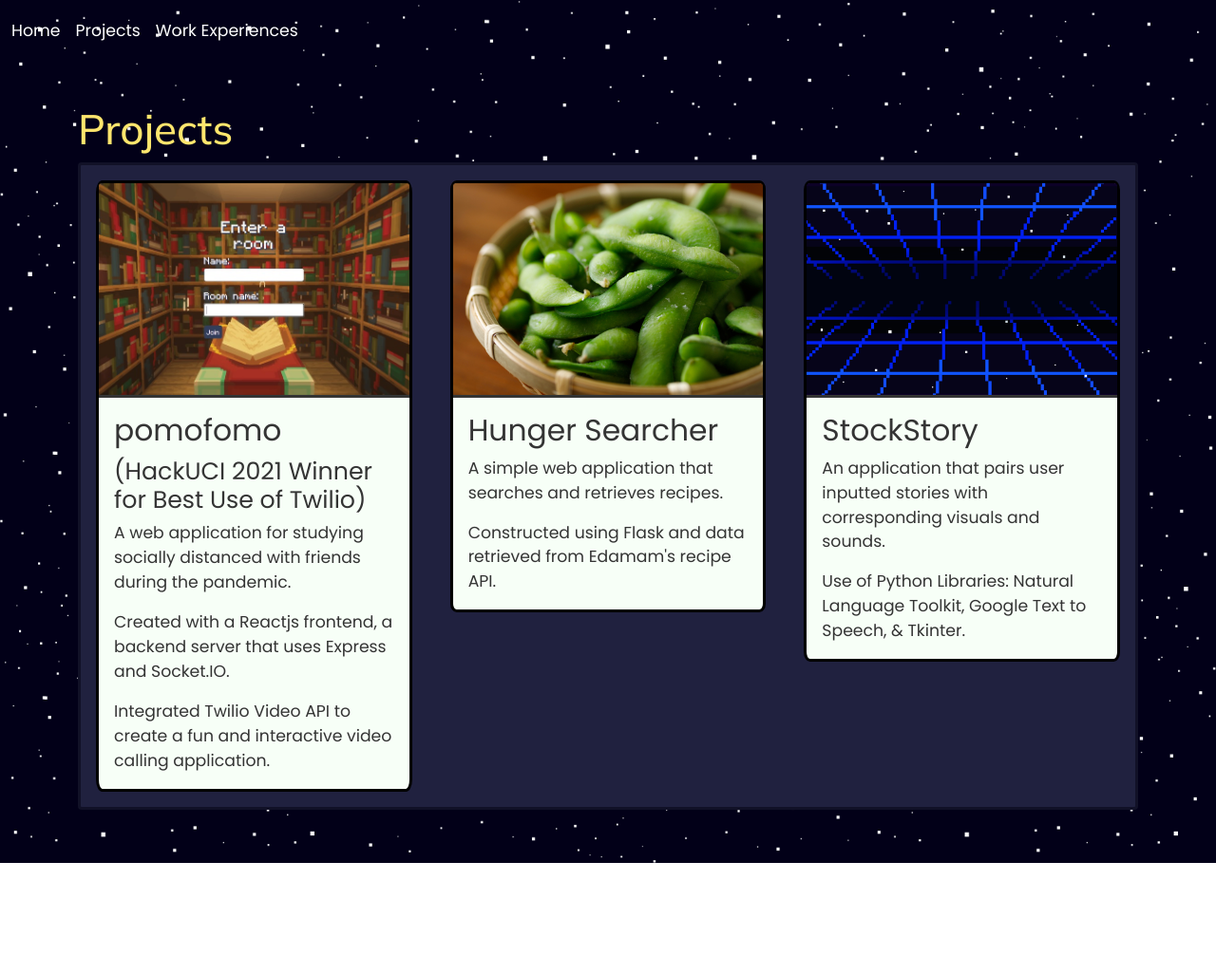
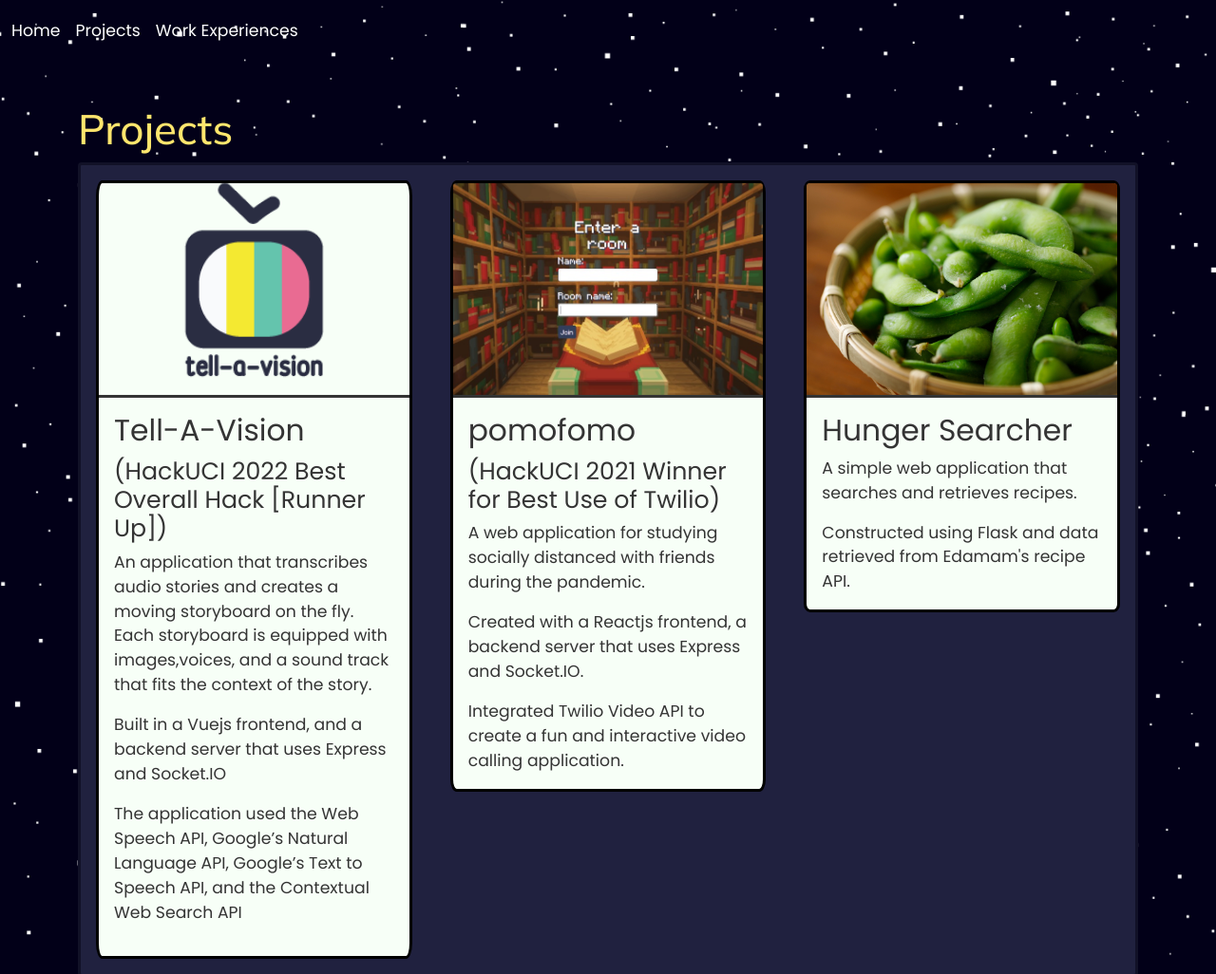
Before and after one commit to Jhuangia/Jhuangia.github.io, a plain HTML site: page project.html in a window 1280 px wide. Shown: the top 1026 px of the page at 95% size. Before the commit the page ends 909 px from the top, so only its background shows below. Drawn offline with nearby package versions, Linux system fonts and the light colour scheme.

Commit message:
Add new project tell-a-vision

```diff
--- a/project.html
+++ b/project.html
@@ -48,6 +48,22 @@ EMAIL: jialh1@uci.edu or jialihuang007@gmail.com
         <div class="row justify-content-center">
           <div class="col-md-4">
             <div class="card sub-card my-2 mx-2">
+              <img class="card-img-top sub-card-img" src="images/tellavisionsmall-l.png" alt="Logo of the web application, tell-a-vision">
+              <section class="card-body">
+                <h2 class="card-title">Tell-A-Vision</h2>
+                <h3>(HackUCI 2022 Best Overall Hack [Runner Up])</h3>
+                <p class="card-text">
+                  An application that transcribes audio stories and creates a moving storyboard on the fly.
+                  Each storyboard is equipped with images,voices,
+                  and a sound track that fits the context of the story.
+                </p>
+                <p class="card-text">Built in a Vuejs frontend, and a backend server that uses Express and Socket.IO</p>
+                <p>The application used the Web Speech API, Google’s Natural Language API, Google’s Text to Speech API, and the Contextual Web Search API</p>
+              </section>
+            </div>
+          </div>
+          <div class="col-md-4">
+            <div class="card sub-card my-2 mx-2">
               <img class="card-img-top sub-card-img" src="images/gallery.jpg" alt="Landing page for the web application, pomofomo.">
               <section class="card-body">
                 <h2 class="card-title">pomofomo</h2>
@@ -68,16 +84,6 @@ EMAIL: jialh1@uci.edu or jialihuang007@gmail.com
               </section>
             </div>
           </div>
-          <div class="col-md-4">
-            <div class="card sub-card my-2 mx-2">
-              <img class="card-img-top sub-card-img" src="images/background2.jpg" alt="Pixelated tron-like scenery">
-              <section class="card-body">
-                <h2 class="card-title">StockStory</h2>
-                <p class="card-text">An application that pairs user inputted stories with corresponding visuals and sounds.</p>
-                <p class="card-text">Use of Python Libraries: Natural Language Toolkit, Google Text to Speech, & Tkinter.</p>
-              </section>
-            </div>
-          </div>
         </div>
       </main>
       <!-- End of Main Area -->
```
Also changed, not shown: images/background2.jpg (deleted), images/tellavisionsmall-l.png (added).
